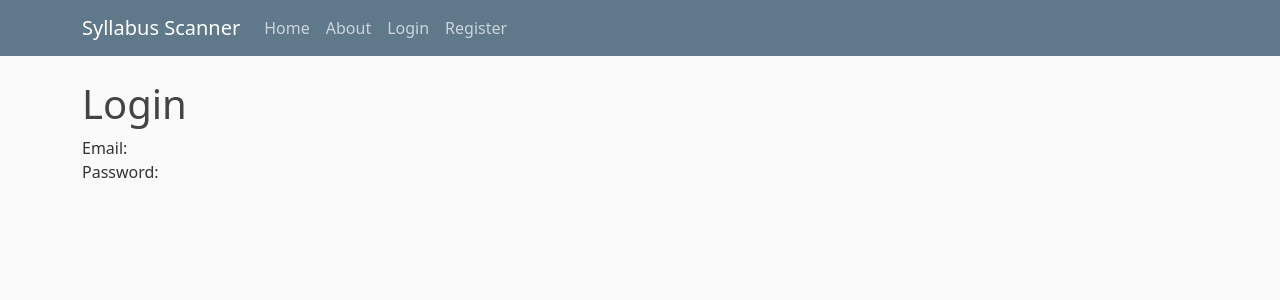
After one commit to jimmat33/SyllabusScanner, a Flask app: template templates/login.html in a window 1280 px wide. The commit adds this page. Shown: the top 300 px of the page. Run offline with Flask 2, Linux system fonts and the light colour scheme; the template is opened without the code that fills it, so the values that code supplies are empty.

Commit message:
Added login.html and modified launch.json to debug app.py on run

```diff
--- a/app.py
+++ b/app.py
@@ -32,4 +32,4 @@ def login():
 
 if __name__ == "__main__":
     Schema()
-    app.run(debug=True)
+    app.run(debug=False)
--- a/templates/layout.html
+++ b/templates/layout.html
@@ -41,19 +41,6 @@
               <div class="col-md-8">
                 {% block content %}{% endblock %}
               </div>
-              <div class="col-md-4">
-                <div class="content-section">
-                  <h3>Our Sidebar</h3>
-                  <p class='text-muted'>You can put any information here you'd like.
-                    <ul class="list-group">
-                      <li class="list-group-item list-group-item-light">Latest Posts</li>
-                      <li class="list-group-item list-group-item-light">Announcements</li>
-                      <li class="list-group-item list-group-item-light">Calendars</li>
-                      <li class="list-group-item list-group-item-light">etc</li>
-                    </ul>
-                  </p>
-                </div>
-              </div>
             </div>
           </main>
 
--- /dev/null
+++ b/templates/login.html
@@ -0,0 +1,13 @@
+{% extends "layout.html" %}
+{% block content %}
+    <div>
+        <h1>Login</h1>
+        <div>
+            <p1>Email:</p1>
+        </div>
+        <div>
+            <p1>Password:</p1>
+        </div>
+    </div>
+
+{% endblock content %}
```
Also changed, not shown: syllabus_project.db (added).
